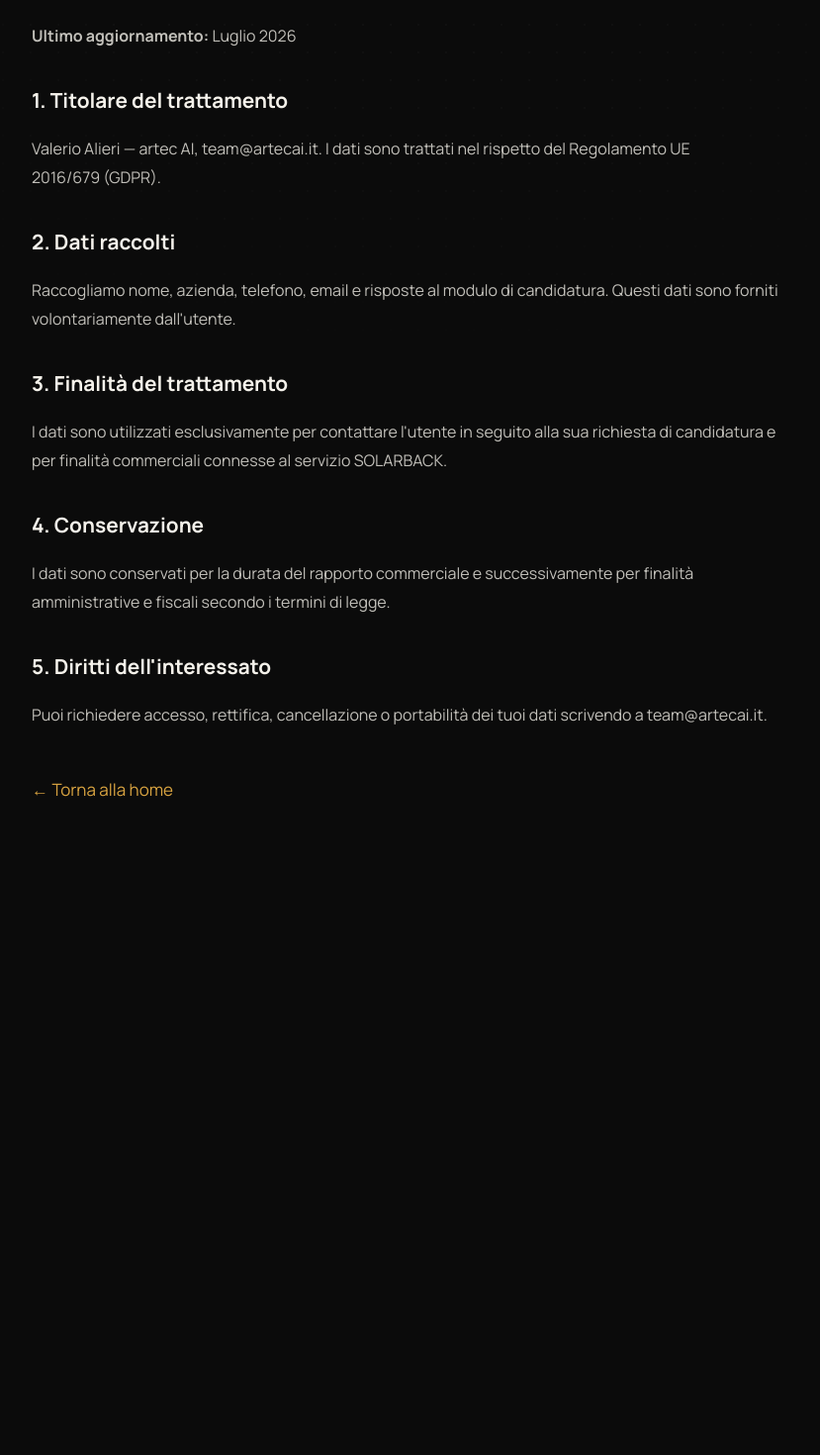
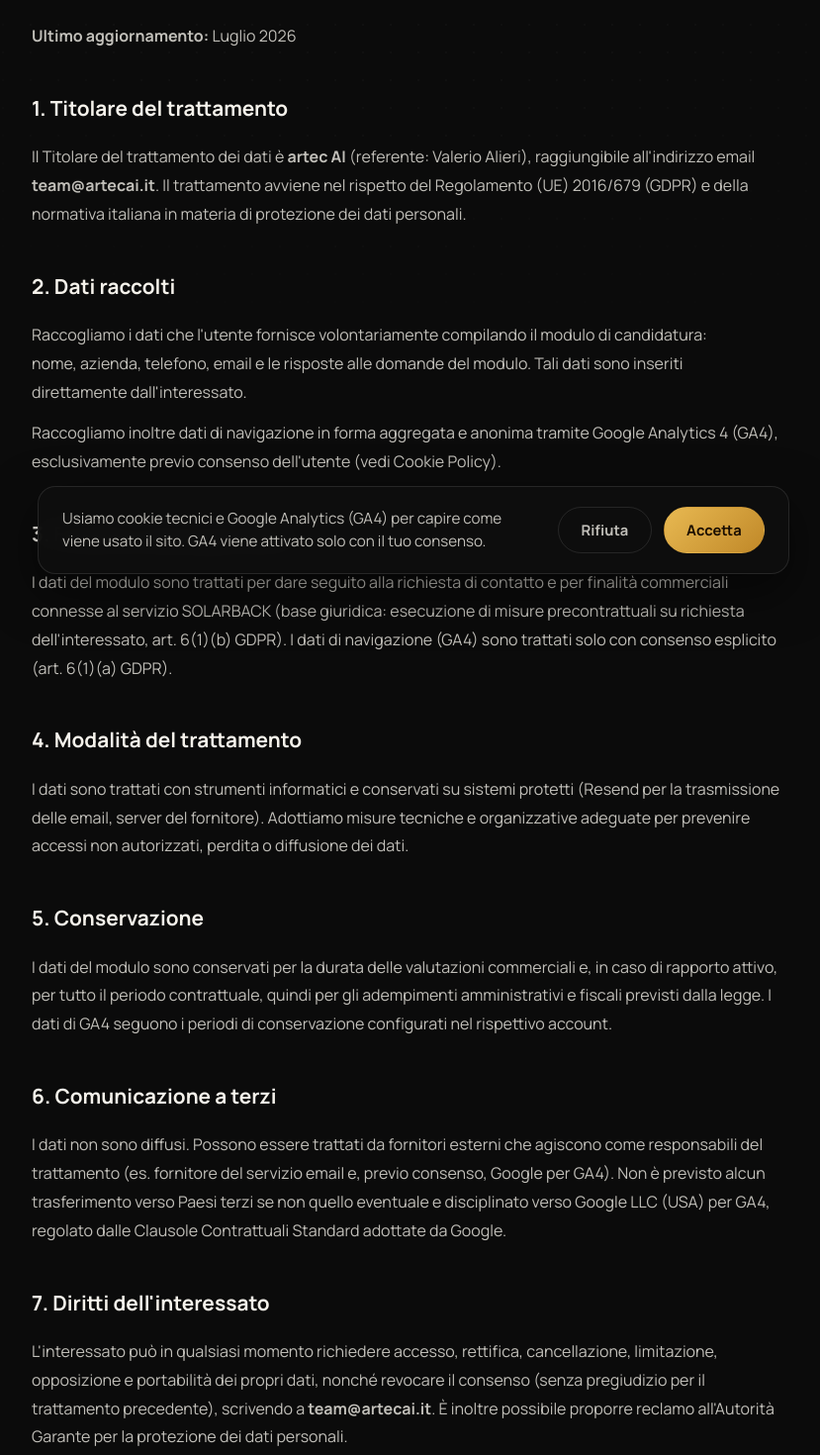
Before and after one commit to marcomasiniprova/solarback-B2b-landing-page, a Next.js app: page /privacy in a window 1280 px wide. Shown: the part 200-1670 px from the top of the page at 99% size, without its empty margins (222-1051 px from the left). Before the commit the page ends 1091 px from the top, so only its background shows below. Built offline with nearby package versions, Linux system fonts and the light colour scheme.

Commit message:
feat: GA4 consent banner (block pre-consent) + professional legal pages + Metodo/Problema graphic updates

```diff
--- a/app/cookie/page.tsx
+++ b/app/cookie/page.tsx
@@ -3,19 +3,64 @@ import Link from 'next/link'
 export default function CookiePage() {
   return (
     <main style={{ padding: '8rem 1.5rem 5rem', maxWidth: 820, margin: '0 auto' }}>
-      <h1 style={{ fontWeight: 800, fontSize: '2.5rem', marginBottom: '2rem', color: 'var(--text)' }}>Cookie Policy</h1>
+      <h1 style={{ fontWeight: 800, fontSize: '2.5rem', marginBottom: '2rem', color: 'var(--text)' }}>
+        Cookie Policy
+      </h1>
       <div style={{ color: 'var(--text-soft)', lineHeight: 1.8, fontSize: '1rem' }}>
         <p><strong>Ultimo aggiornamento:</strong> Luglio 2026</p>
-        <h2 style={{ color: 'var(--text)', fontWeight: 700, fontSize: '1.3rem', margin: '2rem 0 1rem' }}>1. Cosa sono i cookie</h2>
-        <p>I cookie sono piccoli file di testo che il sito salva sul tuo dispositivo per migliorare l&apos;esperienza di navigazione.</p>
-        <h2 style={{ color: 'var(--text)', fontWeight: 700, fontSize: '1.3rem', margin: '2rem 0 1rem' }}>2. Cookie tecnici</h2>
-        <p>Questo sito utilizza cookie tecnici (es. salvataggio della preferenza tema) strettamente necessari al funzionamento.</p>
-        <h2 style={{ color: 'var(--text)', fontWeight: 700, fontSize: '1.3rem', margin: '2rem 0 1rem' }}>3. Cookie di terze parti</h2>
-        <p>Utilizziamo Google Analytics (GA4) per monitorare il traffico in forma aggregata. I dati sono anonimizzati. Puoi disattivare GA con il componente opt-out di Google.</p>
-        <h2 style={{ color: 'var(--text)', fontWeight: 700, fontSize: '1.3rem', margin: '2rem 0 1rem' }}>4. Gestione cookie</h2>
-        <p>Puoi gestire le preferenze dai settaggi del tuo browser. La disabilitazione dei cookie tecnici potrebbe compromettere alcune funzionalità del sito.</p>
+
+        <h2 style={{ color: 'var(--text)', fontWeight: 700, fontSize: '1.3rem', margin: '2.5rem 0 1rem' }}>
+          1. Cosa sono i cookie
+        </h2>
+        <p>
+          I cookie sono piccoli file di testo che il sito salva sul dispositivo dell&apos;utente
+          per svolgere funzioni tecniche o raccogliere informazioni statistiche. Possono essere
+          &quot;tecnici&quot; (necessari) o di &quot;terze parti&quot; (installati da servizi esterni).
+        </p>
+
+        <h2 style={{ color: 'var(--text)', fontWeight: 700, fontSize: '1.3rem', margin: '2.5rem 0 1rem' }}>
+          2. Cookie tecnici
+        </h2>
+        <p>
+          Utilizziamo cookie tecnici strettamente necessari al funzionamento del sito
+          (es. preferenze di consenso). Non richiedono consenso e non raccolgono dati
+          personali a fini di profilazione.
+        </p>
+
+        <h2 style={{ color: 'var(--text)', fontWeight: 700, fontSize: '1.3rem', margin: '2.5rem 0 1rem' }}>
+          3. Google Analytics 4 (GA4)
+        </h2>
+        <p>
+          Con il tuo consenso, utilizziamo <strong>Google Analytics 4 (GA4)</strong> di Google
+          LLC per analizzare in forma aggregata e anonima come viene utilizzato il sito. GA4
+          è attivato <strong>solo dopo che hai accettato</strong> i cookie dal banner: fino a
+          quel momento nessun dato viene inviato a Google. L&apos;indirizzo IP viene anonimizzato.
+          Il trattamento avviene negli Stati Uniti ed è regolato dalle Clausole Contrattuali
+          Standard adottate da Google. Puoi revocare il consenso in qualsiasi momento
+          cancellando la preferenza dal tuo browser.
+        </p>
+
+        <h2 style={{ color: 'var(--text)', fontWeight: 700, fontSize: '1.3rem', margin: '2.5rem 0 1rem' }}>
+          4. Gestione del consenso
+        </h2>
+        <p>
+          Al primo accesso viene mostrato un banner che permette di <strong>Accettare</strong>
+          o <strong>Rifiutare</strong> i cookie di GA4. La tua scelta viene memorizzata
+          localmente sul dispositivo. Puoi modificarla in qualsiasi momento eliminando i
+          dati di navigazione del sito dal tuo browser.
+        </p>
+
+        <h2 style={{ color: 'var(--text)', fontWeight: 700, fontSize: '1.3rem', margin: '2.5rem 0 1rem' }}>
+          5. Disabilitazione dai browser
+        </h2>
+        <p>
+          Puoi gestire o disabilitare i cookie dalle impostazioni del tuo browser. La
+          disabilitazione dei cookie tecnici potrebbe compromettere alcune funzionalità del sito.
+        </p>
       </div>
-      <p style={{ marginTop: '3rem' }}><Link href="/" style={{ color: 'var(--gold)' }}>← Torna alla home</Link></p>
+      <p style={{ marginTop: '3rem' }}>
+        <Link href="/" style={{ color: 'var(--gold)' }}>← Torna alla home</Link>
+      </p>
     </main>
   )
 }
--- a/app/globals.css
+++ b/app/globals.css
@@ -311,11 +311,23 @@ body::after {
 .problem-list { list-style: none; display: flex; flex-direction: column; gap: 1rem; }
 .problem-list li {
   display: flex; align-items: flex-start; gap: 1.2rem;
-  color: var(--text); font-size: 1.08rem; line-height: 1.5; font-weight: 500;
+  padding: 1.1rem 1.4rem;
+  border: 1px solid var(--line-2); border-radius: 16px;
+  background: linear-gradient(180deg, rgba(217,164,65,0.05) 0%, transparent 100%);
+  transition: border-color 0.25s ease, transform 0.25s ease;
 }
-.problem-list .dash {
-  display: inline-block; width: 24px; height: 2px;
-  background: var(--gold); margin-top: 0.85rem; flex-shrink: 0; opacity: 0.85;
+.problem-list li:hover { border-color: var(--gold); transform: translateY(-2px); }
+.problem-bullet {
+  flex-shrink: 0; font-weight: 800; font-size: 0.95rem;
+  color: var(--gold); letter-spacing: 0.04em; padding-top: 0.15rem;
+  font-variant-numeric: tabular-nums;
+}
+.problem-body { display: flex; flex-direction: column; gap: 0.25rem; }
+.problem-body strong {
+  color: var(--text); font-size: 1.05rem; font-weight: 700; line-height: 1.3;
+}
+.problem-body span {
+  color: var(--text-soft); font-size: 0.97rem; line-height: 1.5;
 }
 .insight-card .resolve {
   font-size: 1.2rem; color: var(--text); font-weight: 600; margin-top: 2rem;
@@ -328,6 +340,13 @@ body::after {
 @media (max-width: 600px) { .insight-card { padding: 2.5rem 1.5rem; } }
 
 /* METODO */
+.metodo-final {
+  max-width: 860px; margin: 3.5rem auto 0; text-align: center;
+  font-size: 1.35rem; line-height: 1.55; font-weight: 600;
+  color: var(--text); letter-spacing: -0.01em;
+}
+.metodo-final .gold-shine { font-weight: 700; }
+@media (max-width: 600px) { .metodo-final { font-size: 1.15rem; } }
 .flow {
   display: grid;
   grid-template-columns: repeat(4, 1fr);
@@ -805,3 +824,32 @@ footer { background: var(--bg-2); border-top: 1px solid var(--line); padding: 5r
 @media (max-width: 900px) {
   .dentro-grid { grid-template-columns: 1fr; }
 }
+
+/* COOKIE BANNER */
+.cookie-banner {
+  position: fixed; left: 1.25rem; right: 1.25rem; bottom: 1.25rem; z-index: 9999;
+  display: flex; justify-content: center; pointer-events: none;
+}
+.cookie-inner {
+  pointer-events: auto; max-width: 760px; width: 100%;
+  display: flex; align-items: center; gap: 1.5rem; flex-wrap: wrap;
+  padding: 1.25rem 1.5rem; border-radius: 18px;
+  border: 1px solid var(--line-2);
+  background: rgba(14,14,14,0.96);
+  backdrop-filter: blur(12px);
+  box-shadow: 0 18px 50px rgba(0,0,0,0.5);
+}
+.cookie-text { flex: 1 1 320px; color: var(--text-soft); font-size: 0.95rem; line-height: 1.55; margin: 0; }
+.cookie-actions { display: flex; gap: 0.75rem; flex-shrink: 0; }
+.cookie-btn {
+  font: inherit; font-weight: 700; font-size: 0.92rem; cursor: pointer;
+  padding: 0.7rem 1.4rem; border-radius: 999px; border: 1px solid transparent;
+  transition: transform 0.2s ease, opacity 0.2s ease;
+}
+.cookie-btn:hover { transform: translateY(-1px); }
+.cookie-gold { background: linear-gradient(135deg, #e8b952 0%, #c08828 100%); color: #1a0e00; }
+.cookie-ghost { background: transparent; color: var(--text-soft); border-color: var(--line-2); }
+@media (max-width: 560px) {
+  .cookie-inner { flex-direction: column; align-items: stretch; text-align: center; }
+  .cookie-actions { justify-content: center; }
+}
--- a/app/layout.tsx
+++ b/app/layout.tsx
@@ -1,6 +1,6 @@
 import type { Metadata } from 'next'
 import { Manrope } from 'next/font/google'
-import { GoogleAnalytics } from '@next/third-parties/google'
+import { CookieConsent } from '@/components/CookieConsent'
 import './globals.css'
 
 const manrope = Manrope({
@@ -181,7 +181,7 @@ export default function RootLayout({ children }: { children: React.ReactNode })
       </head>
       <body>
         {children}
-        <GoogleAnalytics gaId="G-VT411CNHWJ" />
+        <CookieConsent />
       </body>
     </html>
   )
--- a/app/privacy/page.tsx
+++ b/app/privacy/page.tsx
@@ -3,21 +3,90 @@ import Link from 'next/link'
 export default function PrivacyPage() {
   return (
     <main style={{ padding: '8rem 1.5rem 5rem', maxWidth: 820, margin: '0 auto' }}>
-      <h1 style={{ fontWeight: 800, fontSize: '2.5rem', marginBottom: '2rem', color: 'var(--text)' }}>Privacy Policy</h1>
+      <h1 style={{ fontWeight: 800, fontSize: '2.5rem', marginBottom: '2rem', color: 'var(--text)' }}>
+        Privacy Policy
+      </h1>
       <div style={{ color: 'var(--text-soft)', lineHeight: 1.8, fontSize: '1rem' }}>
         <p><strong>Ultimo aggiornamento:</strong> Luglio 2026</p>
-        <h2 style={{ color: 'var(--text)', fontWeight: 700, fontSize: '1.3rem', margin: '2rem 0 1rem' }}>1. Titolare del trattamento</h2>
-        <p>Valerio Alieri — artec AI, team@artecai.it. I dati sono trattati nel rispetto del Regolamento UE 2016/679 (GDPR).</p>
-        <h2 style={{ color: 'var(--text)', fontWeight: 700, fontSize: '1.3rem', margin: '2rem 0 1rem' }}>2. Dati raccolti</h2>
-        <p>Raccogliamo nome, azienda, telefono, email e risposte al modulo di candidatura. Questi dati sono forniti volontariamente dall&apos;utente.</p>
-        <h2 style={{ color: 'var(--text)', fontWeight: 700, fontSize: '1.3rem', margin: '2rem 0 1rem' }}>3. Finalità del trattamento</h2>
-        <p>I dati sono utilizzati esclusivamente per contattare l&apos;utente in seguito alla sua richiesta di candidatura e per finalità commerciali connesse al servizio SOLARBACK.</p>
-        <h2 style={{ color: 'var(--text)', fontWeight: 700, fontSize: '1.3rem', margin: '2rem 0 1rem' }}>4. Conservazione</h2>
-        <p>I dati sono conservati per la durata del rapporto commerciale e successivamente per finalità amministrative e fiscali secondo i termini di legge.</p>
-        <h2 style={{ color: 'var(--text)', fontWeight: 700, fontSize: '1.3rem', margin: '2rem 0 1rem' }}>5. Diritti dell&apos;interessato</h2>
-        <p>Puoi richiedere accesso, rettifica, cancellazione o portabilità dei tuoi dati scrivendo a team@artecai.it.</p>
+
+        <h2 style={{ color: 'var(--text)', fontWeight: 700, fontSize: '1.3rem', margin: '2.5rem 0 1rem' }}>
+          1. Titolare del trattamento
+        </h2>
+        <p>
+          Il Titolare del trattamento dei dati è <strong>artec AI</strong> (referente: Valerio Alieri),
+          raggiungibile all&apos;indirizzo email <strong>team@artecai.it</strong>. Il trattamento
+          avviene nel rispetto del Regolamento (UE) 2016/679 (GDPR) e della normativa italiana
+          in materia di protezione dei dati personali.
+        </p>
+
+        <h2 style={{ color: 'var(--text)', fontWeight: 700, fontSize: '1.3rem', margin: '2.5rem 0 1rem' }}>
+          2. Dati raccolti
+        </h2>
+        <p>
+          Raccogliamo i dati che l&apos;utente fornisce volontariamente compilando il modulo di
+          candidatura: nome, azienda, telefono, email e le risposte alle domande del modulo.
+          Tali dati sono inseriti direttamente dall&apos;interessato.
+        </p>
+        <p style={{ marginTop: '0.8rem' }}>
+          Raccogliamo inoltre dati di navigazione in forma aggregata e anonima tramite
+          Google Analytics 4 (GA4), esclusivamente previo consenso dell&apos;utente (vedi Cookie Policy).
+        </p>
+
+        <h2 style={{ color: 'var(--text)', fontWeight: 700, fontSize: '1.3rem', margin: '2.5rem 0 1rem' }}>
+          3. Finalità e base giuridica
+        </h2>
+        <p>
+          I dati del modulo sono trattati per dare seguito alla richiesta di contatto
+          e per finalità commerciali connesse al servizio SOLARBACK (base giuridica:
+          esecuzione di misure precontrattuali su richiesta dell&apos;interessato, art. 6(1)(b) GDPR).
+          I dati di navigazione (GA4) sono trattati solo con consenso esplicito (art. 6(1)(a) GDPR).
+        </p>
+
+        <h2 style={{ color: 'var(--text)', fontWeight: 700, fontSize: '1.3rem', margin: '2.5rem 0 1rem' }}>
+          4. Modalità del trattamento
+        </h2>
+        <p>
+          I dati sono trattati con strumenti informatici e conservati su sistemi protetti
+          (Resend per la trasmissione delle email, server del fornitore). Adottiamo misure
+          tecniche e organizzative adeguate per prevenire accessi non autorizzati, perdita o
+          diffusione dei dati.
+        </p>
+
+        <h2 style={{ color: 'var(--text)', fontWeight: 700, fontSize: '1.3rem', margin: '2.5rem 0 1rem' }}>
+          5. Conservazione
+        </h2>
+        <p>
+          I dati del modulo sono conservati per la durata delle valutazioni commerciali e,
+          in caso di rapporto attivo, per tutto il periodo contrattuale, quindi per gli
+          adempimenti amministrativi e fiscali previsti dalla legge. I dati di GA4 seguono
+          i periodi di conservazione configurati nel rispettivo account.
+        </p>
+
+        <h2 style={{ color: 'var(--text)', fontWeight: 700, fontSize: '1.3rem', margin: '2.5rem 0 1rem' }}>
+          6. Comunicazione a terzi
+        </h2>
+        <p>
+          I dati non sono diffusi. Possono essere trattati da fornitori esterni che agiscono
+          come responsabili del trattamento (es. fornitore del servizio email e, previo
+          consenso, Google per GA4). Non è previsto alcun trasferimento verso Paesi terzi
+          se non quello eventuale e disciplinato verso Google LLC (USA) per GA4, regolato
+          dalle Clausole Contrattuali Standard adottate da Google.
+        </p>
+
+        <h2 style={{ color: 'var(--text)', fontWeight: 700, fontSize: '1.3rem', margin: '2.5rem 0 1rem' }}>
+          7. Diritti dell&apos;interessato
+        </h2>
+        <p>
+          L&apos;interessato può in qualsiasi momento richiedere accesso, rettifica,
+          cancellazione, limitazione, opposizione e portabilità dei propri dati, nonché
+          revocare il consenso (senza pregiudizio per il trattamento precedente), scrivendo
+          a <strong>team@artecai.it</strong>. È inoltre possibile proporre reclamo
+          all&apos;Autorità Garante per la protezione dei dati personali.
+        </p>
       </div>
-      <p style={{ marginTop: '3rem' }}><Link href="/" style={{ color: 'var(--gold)' }}>← Torna alla home</Link></p>
+      <p style={{ marginTop: '3rem' }}>
+        <Link href="/" style={{ color: 'var(--gold)' }}>← Torna alla home</Link>
+      </p>
     </main>
   )
 }
--- a/app/termini/page.tsx
+++ b/app/termini/page.tsx
@@ -3,21 +3,70 @@ import Link from 'next/link'
 export default function TerminiPage() {
   return (
     <main style={{ padding: '8rem 1.5rem 5rem', maxWidth: 820, margin: '0 auto' }}>
-      <h1 style={{ fontWeight: 800, fontSize: '2.5rem', marginBottom: '2rem', color: 'var(--text)' }}>Termini e Condizioni</h1>
+      <h1 style={{ fontWeight: 800, fontSize: '2.5rem', marginBottom: '2rem', color: 'var(--text)' }}>
+        Termini e Condizioni
+      </h1>
       <div style={{ color: 'var(--text-soft)', lineHeight: 1.8, fontSize: '1rem' }}>
         <p><strong>Ultimo aggiornamento:</strong> Luglio 2026</p>
-        <h2 style={{ color: 'var(--text)', fontWeight: 700, fontSize: '1.3rem', margin: '2rem 0 1rem' }}>1. Oggetto</h2>
-        <p>SOLARBACK è un servizio di acquisizione contatti qualificati per installatori di fotovoltaico, offerto da artec AI (Valerio Alieri).</p>
-        <h2 style={{ color: 'var(--text)', fontWeight: 700, fontSize: '1.3rem', margin: '2rem 0 1rem' }}>2. Richiesta di contatto</h2>
-        <p>Compilando il modulo di candidatura, l&apos;utente richiede di essere ricontattato dal team SOLARBACK per una valutazione commerciale. Non sussiste alcun obbligo di attivazione del servizio.</p>
-        <h2 style={{ color: 'var(--text)', fontWeight: 700, fontSize: '1.3rem', margin: '2rem 0 1rem' }}>3. Responsabilità</h2>
-        <p>SOLARBACK si impegna a qualificare i contatti secondo i criteri concordati, ma non garantisce la conclusione di contratti tra il partner e il cliente finale.</p>
-        <h2 style={{ color: 'var(--text)', fontWeight: 700, fontSize: '1.3rem', margin: '2rem 0 1rem' }}>4. Modifiche</h2>
-        <p>Ci riserviamo il diritto di modificare questi termini in qualsiasi momento. Le modifiche saranno pubblicate su questa pagina.</p>
-        <h2 style={{ color: 'var(--text)', fontWeight: 700, fontSize: '1.3rem', margin: '2rem 0 1rem' }}>5. Contatti</h2>
-        <p>Per qualsiasi domanda, scrivi a team@artecai.it.</p>
+
+        <h2 style={{ color: 'var(--text)', fontWeight: 700, fontSize: '1.3rem', margin: '2.5rem 0 1rem' }}>
+          1. Oggetto
+        </h2>
+        <p>
+          Le presenti condizioni disciplinano il servizio <strong>SOLARBACK</strong>, erogato da
+          artec AI (Valerio Alieri): un reparto commerciale esterno che, per le aziende
+          installatrici di fotovoltaico, gestisce l&apos;acquisizione e la qualificazione delle
+          richieste e l&apos;organizzazione degli appuntamenti per i commerciali del cliente.
+        </p>
+
+        <h2 style={{ color: 'var(--text)', fontWeight: 700, fontSize: '1.3rem', margin: '2.5rem 0 1rem' }}>
+          2. Richiesta di contatto
+        </h2>
+        <p>
+          Compilando il modulo di candidatura l&apos;utente richiede di essere ricontattato dal
+          team SOLARBACK per una valutazione commerciale. La candidatura non comporta alcun
+          obbligo di attivazione del servizio né alcun costo. L&apos;attivazione avviene solo
+          previo accordo scritto tra le parti.
+        </p>
+
+        <h2 style={{ color: 'var(--text)', fontWeight: 700, fontSize: '1.3rem', margin: '2.5rem 0 1rem' }}>
+          3. Modalità del servizio
+        </h2>
+        <p>
+          SOLARBACK gestisce il primo contatto, la qualificazione delle richieste e la
+          pianificazione degli appuntamenti secondo i criteri condivisi con il cliente. Il
+          servizio si basa sull&apos;impegno a qualificare i contatti secondo tali criteri; non
+          costituisce garanzia di conclusione di contratti tra il cliente e l&apos;utente finale.
+        </p>
+
+        <h2 style={{ color: 'var(--text)', fontWeight: 700, fontSize: '1.3rem', margin: '2.5rem 0 1rem' }}>
+          4. Esclusione di garanzie
+        </h2>
+        <p>
+          Salvo quanto diversamente concordato per iscritto, il servizio è fornito senza
+          garanzie di risultato circa il numero di appuntamenti o di contratti conclusi,
+          che dipendono da molteplici fattori esterni al controllo di SOLARBACK.
+        </p>
+
+        <h2 style={{ color: 'var(--text)', fontWeight: 700, fontSize: '1.3rem', margin: '2.5rem 0 1rem' }}>
+          5. Modifiche
+        </h2>
+        <p>
+          Ci riserviamo il diritto di modificare le presenti condizioni in qualsiasi momento.
+          Le modifiche saranno pubblicate su questa pagina e si intendono accettate con
+          l&apos;uso continuato del sito.
+        </p>
+
+        <h2 style={{ color: 'var(--text)', fontWeight: 700, fontSize: '1.3rem', margin: '2.5rem 0 1rem' }}>
+          6. Contatti
+        </h2>
+        <p>
+          Per qualsiasi informazione scrivi a <strong>team@artecai.it</strong>.
+        </p>
       </div>
-      <p style={{ marginTop: '3rem' }}><Link href="/" style={{ color: 'var(--gold)' }}>← Torna alla home</Link></p>
+      <p style={{ marginTop: '3rem' }}>
+        <Link href="/" style={{ color: 'var(--gold)' }}>← Torna alla home</Link>
+      </p>
     </main>
   )
 }
--- /dev/null
+++ b/components/CookieConsent.tsx
@@ -0,0 +1,47 @@
+'use client'
+
+import { useEffect, useState } from 'react'
+import { GoogleAnalytics } from '@next/third-parties/google'
+
+const KEY = 'sb_cookie_consent'
+
+export function CookieConsent() {
+  const [choice, setChoice] = useState<'granted' | 'denied' | null>(null)
+  const [show, setShow] = useState(false)
+
+  useEffect(() => {
+    const stored = localStorage.getItem(KEY) as 'granted' | 'denied' | null
+    setChoice(stored)
+    if (!stored) setShow(true)
+  }, [])
+
+  const decide = (value: 'granted' | 'denied') => {
+    localStorage.setItem(KEY, value)
+    setChoice(value)
+    setShow(false)
+  }
+
+  return (
+    <>
+      {choice === 'granted' && <GoogleAnalytics gaId="G-VT411CNHWJ" />}
+      {show && (
+        <div className="cookie-banner" role="dialog" aria-live="polite" aria-label="Consenso cookie">
+          <div className="cookie-inner">
+            <p className="cookie-text">
+              Usiamo cookie tecnici e Google Analytics (GA4) per capire come viene
+              usato il sito. GA4 viene attivato solo con il tuo consenso.
+            </p>
+            <div className="cookie-actions">
+              <button className="cookie-btn cookie-ghost" onClick={() => decide('denied')}>
+                Rifiuta
+              </button>
+              <button className="cookie-btn cookie-gold" onClick={() => decide('granted')}>
+                Accetta
+              </button>
+            </div>
+          </div>
+        </div>
+      )}
+    </>
+  )
+}
```
Also changed, not shown: components/Metodo.tsx (+6 -5 lines), components/Problema.tsx (+11 -5 lines).
